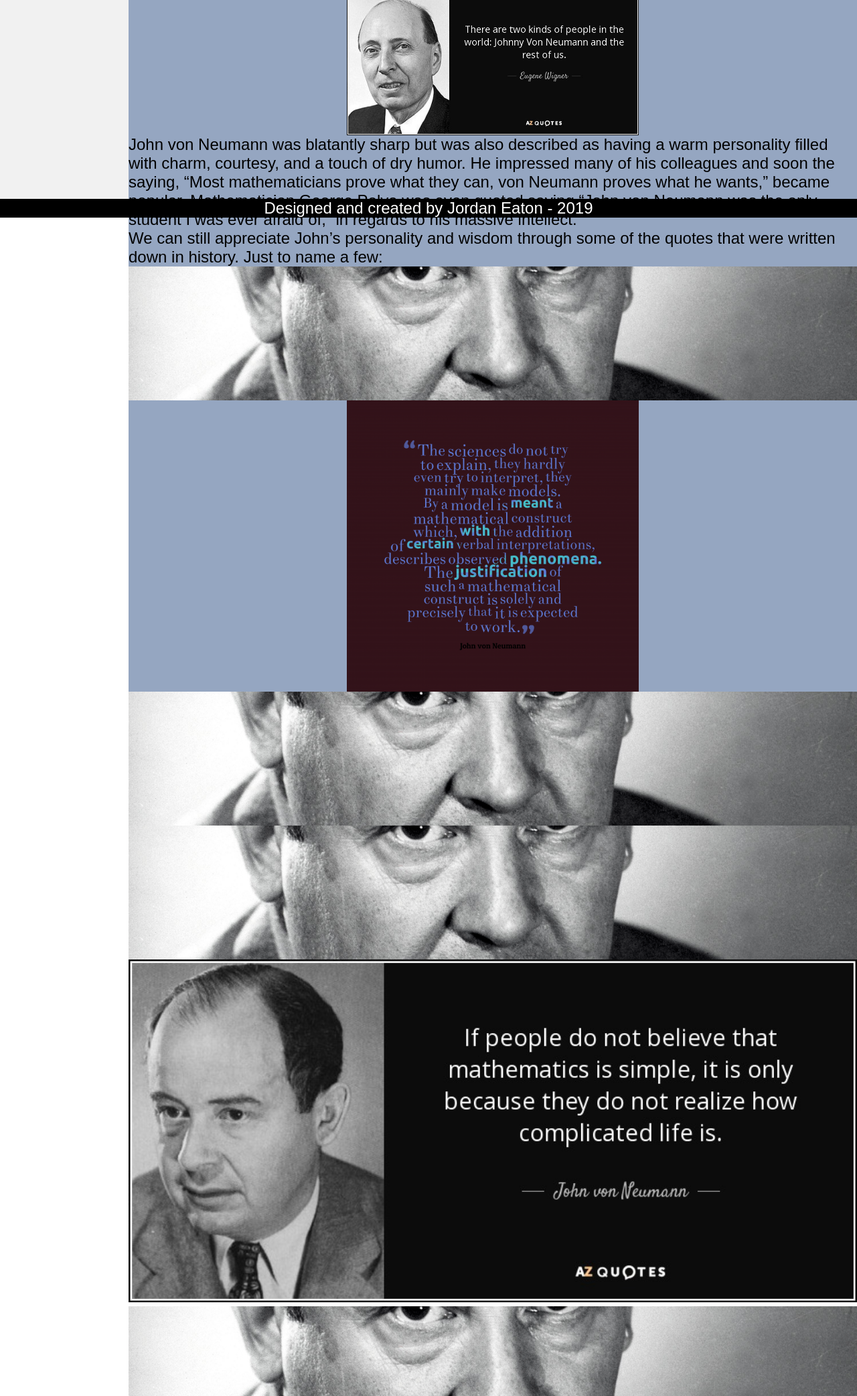
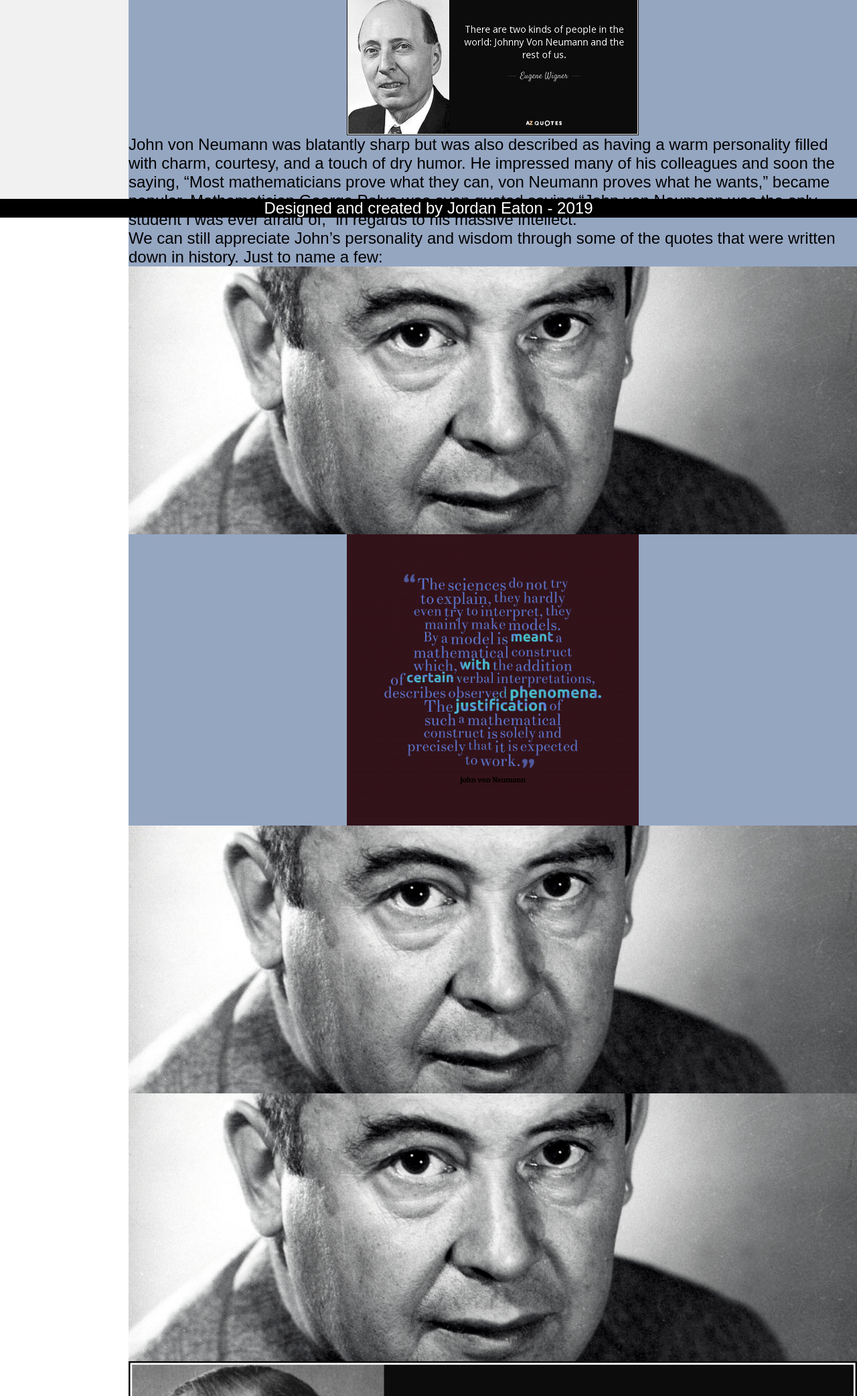
Before and after one commit to MysteryTon/Neumann, a plain HTML site: page quotes.html in a window 1280 px wide. Shown: the part 475-2560 px from the top of the page at 67% size. Drawn offline with Linux system fonts and the light colour scheme.

Commit message:
Increased div style height
100% from 500px

```diff
--- a/quotes.html
+++ b/quotes.html
@@ -97,7 +97,7 @@ li a:hover:not(.active) {
 
  <div class="parallax"></div>
 
- <div style="height: 500px;background-color:#95a6c1;font-size:24px;">
+ <div style="height: 100%;background-color:#95a6c1;font-size:24px;">
   <h1>Words From The Man Himself</h1>
   <p><img src="WignerQuote.jpg" width="100%" height="100%" class="center"/></p>
   <p> John von Neumann was blatantly sharp but was also described as having a warm personality filled with charm, courtesy, and a touch of dry humor.  He impressed many of his colleagues and soon the saying, “Most mathematicians prove what they can, von Neumann proves what he wants,” became popular. Mathematician George Polya was even quoted saying “John von Neumann was the only student I was ever afraid of,” in regards to his massive intellect.</p>
@@ -108,7 +108,7 @@ li a:hover:not(.active) {
 
 </div>
 
- <div style="height: 500px;background-color:#95a6c1;font-size:24px;">
+ <div style="height: 100%;background-color:#95a6c1;font-size:24px;">
     <p><img src="Neumann Quote4.jpg" width="30%" height="30%" class="center"/></p>
 
   <div class="parallax">
@@ -119,7 +119,7 @@ li a:hover:not(.active) {
 
 </div>
 
- <div style="height:500px;background-color:#95a6c1;font-size:24px;">
+ <div style="height:100%;background-color:#95a6c1;font-size:24px;">
     <p><img src="Neumann Quote.jpg" width="100%" height="100%"/></p>
 
   <div class="parallax">
@@ -127,7 +127,7 @@ li a:hover:not(.active) {
 </div>
 
 
- <div style="height:500px;background-color:#95a6c1;font-size:24px;">
+ <div style="height:100%;background-color:#95a6c1;font-size:24px;">
     <p><img src="Neumann.jpg" width="100%" height="100%"/></p>
 
   <div class="parallax">
```
